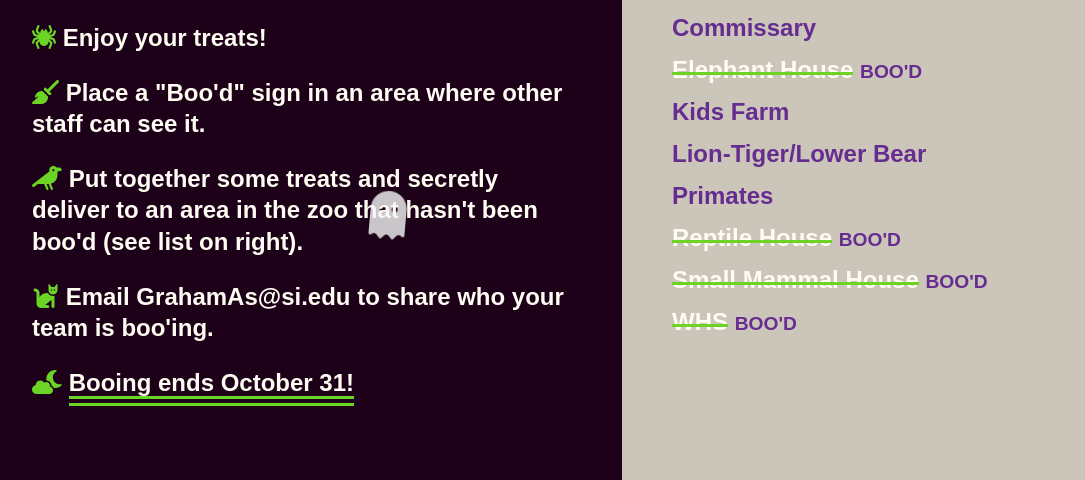
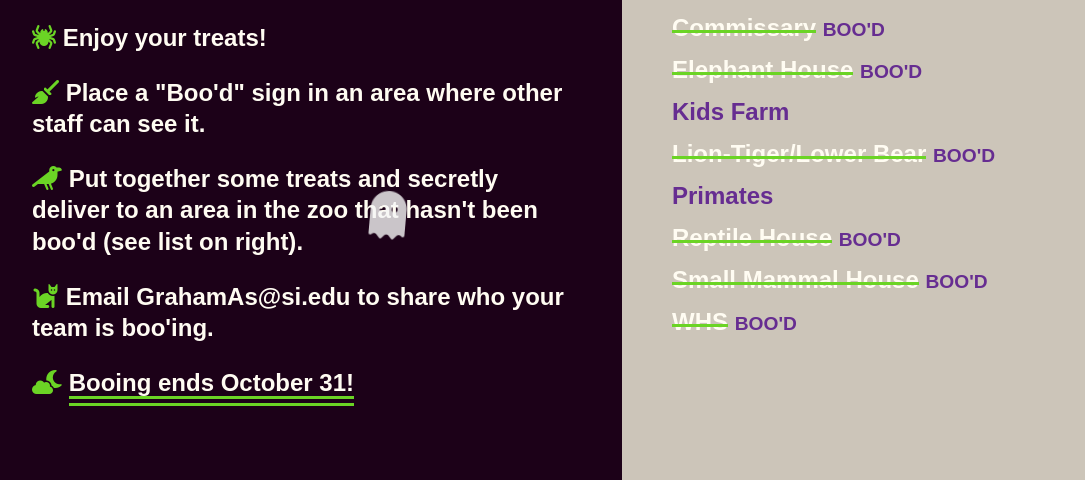
Before and after one commit to mmcdermott18/nationalzoo, a website built with Parcel: page index.html in a window 1280 px wide. Shown: the part 320-800 px from the top of the page, without its empty margins (18-1103 px from the left). Built offline with nearby package versions, Linux system fonts and the light colour scheme; a web font is replaced by a local one.

Commit message:
Update index.html

```diff
--- a/index.html
+++ b/index.html
@@ -49,14 +49,14 @@
         <!-- <li>Asia Trail</li> -->
         <li><span class="done">Bird House</span> <span class="orange">Boo'd</span></li>
         <!-- <li>Bird House</li> -->
-        <!-- <li><span class="done">Commissary</span> <span class="orange">Boo'd</span></li> -->
-        <li>Commissary</li>
+        <li><span class="done">Commissary</span> <span class="orange">Boo'd</span></li>
+        <!-- <li>Commissary</li> -->
         <li><span class="done">Elephant House</span> <span class="orange">Boo'd</span></li>
         <!-- <li>Elephant House</li> -->
         <!-- <li><span class="done">Kids Farm</span> <span class="orange">Boo'd</span></li> -->
         <li>Kids Farm</li>
-        <!-- <li><span class="done">Lion-Tiger/Lower Bear</span> <span class="orange">Boo'd</span></li> -->
-        <li>Lion-Tiger/Lower Bear</li>
+        <li><span class="done">Lion-Tiger/Lower Bear</span> <span class="orange">Boo'd</span></li>
+        <!-- <li>Lion-Tiger/Lower Bear</li> -->
         <!-- <li><span class="done">Primates</span> <span class="orange">Boo'd</span></li> -->
         <li>Primates</li>
         <li><span class="done">Reptile House</span> <span class="orange">Boo'd</span></li>
```
